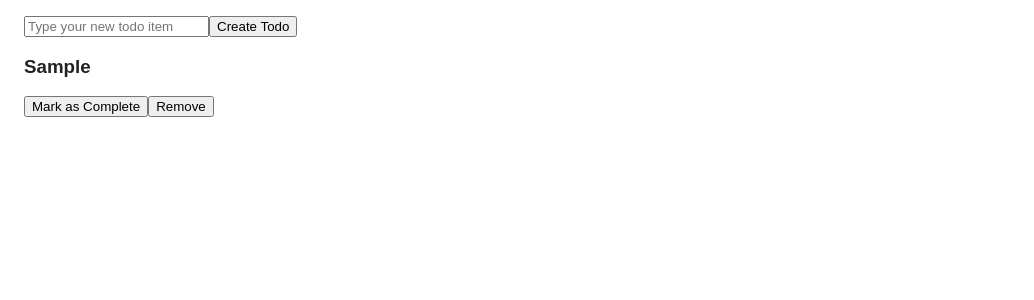
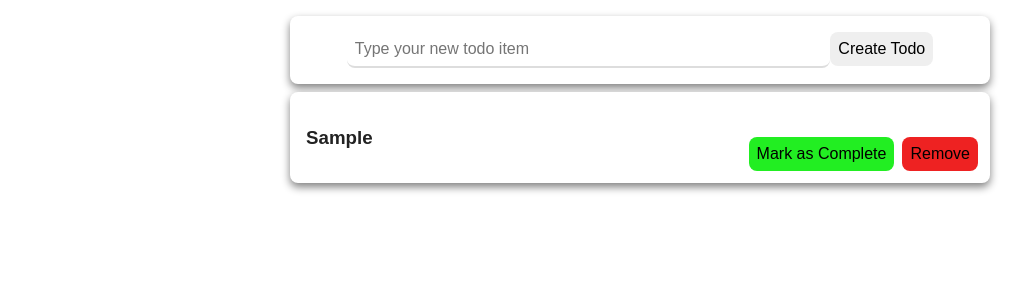
Before and after one commit to mohammedtalhashaikh/Todo_Application, a React app in the folder React-Ecosystem/: page / in a window 1280 px wide. Both pictures are taken after typing "Sample" into the empty fields and a click on the button "Create Todo". Shown: the top 300 px of the page, without its empty margins (0-1034 px from the left). Built offline with nearby package versions, Linux system fonts and the light colour scheme; no server answers.

Commit message:
added stylings

```diff
--- a/React-Ecosystem/src/components/NewTodoForm.css
+++ b/React-Ecosystem/src/components/NewTodoForm.css
@@ -0,0 +1,28 @@
+.new-todo-form {
+    border-radius: 8px;
+    padding: 16px;
+    text-align: center;
+    box-shadow: 0 4px 8px grey;
+}
+
+.new-todo-input {
+    font-size: 16px;
+    padding: 8px;
+    border: none;
+    border-bottom: 2px solid #ddd;
+    border-radius: 8px;
+    width: 70%;
+    outline: none;
+}
+
+.new-todo-button {
+    font-size: 16px;
+    padding: 8px;
+    border: none;
+    border-radius: 8px;
+    outline: none;
+    cursor: pointer;
+    margin-left: 8px;
+    width: 20%;
+    background-color: #22ee22;
+}
--- a/React-Ecosystem/src/components/TodoList.css
+++ b/React-Ecosystem/src/components/TodoList.css
@@ -0,0 +1,4 @@
+.list-wrapper {
+    max-width: 700px;
+    margin: auto;
+}
--- a/React-Ecosystem/src/components/TodoListItem.css
+++ b/React-Ecosystem/src/components/TodoListItem.css
@@ -0,0 +1,34 @@
+.todo-item-container {
+    background: #fff;
+    border-radius: 8px;
+    margin-top: 8px;
+    padding: 16px;
+    position: relative;
+    box-shadow: 0 4px 8px grey;
+}
+
+.buttons-container {
+    position: absolute;
+    right: 12px;
+    bottom: 12px;
+}
+
+button {
+    font-size: 16px;
+    padding: 8px;
+    border: none;
+    border-radius: 8px;
+    outline: none;
+    cursor: pointer;
+}
+
+.completed-button {
+    display: inline-block;
+    background-color: #22ee22;
+}
+
+.remove-button {
+    display: inline-block;
+    background-color: #ee2222;
+    margin-left: 8px;
+}
```
